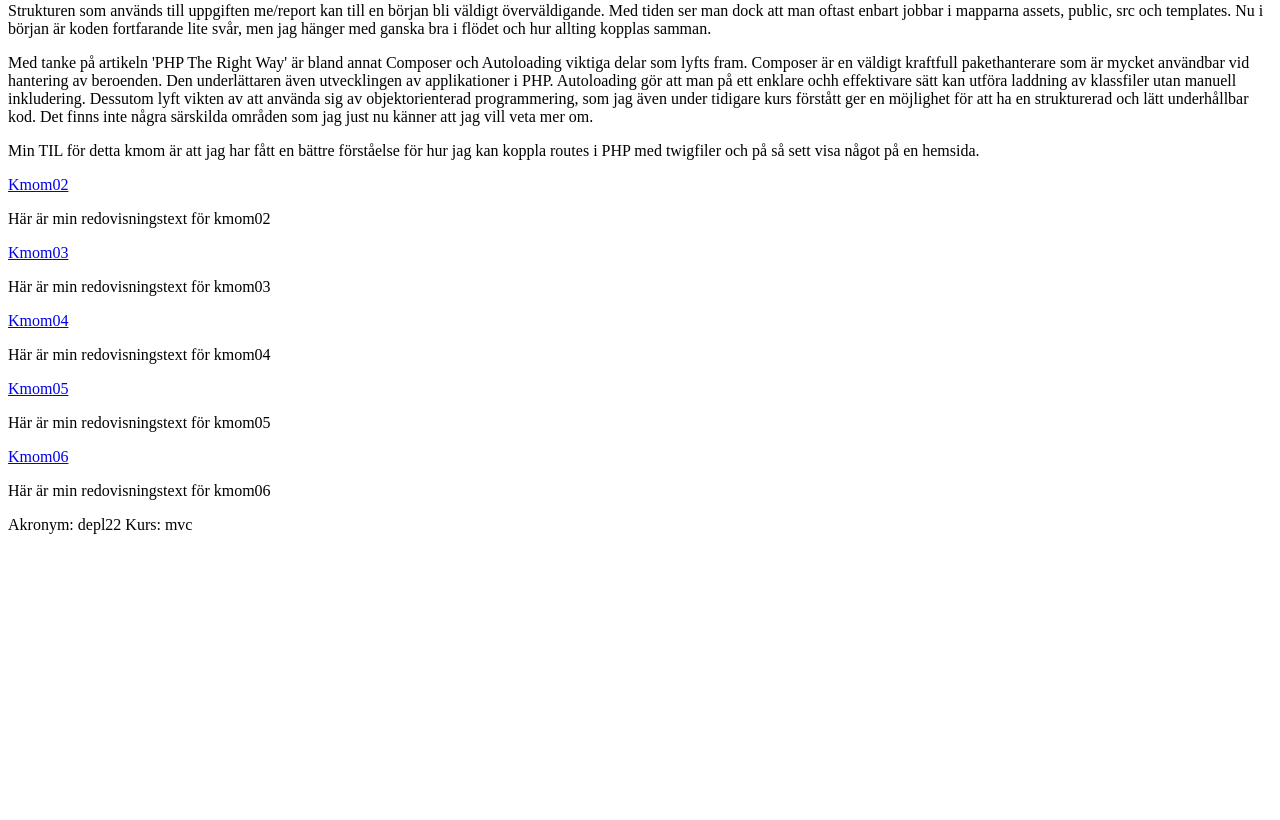
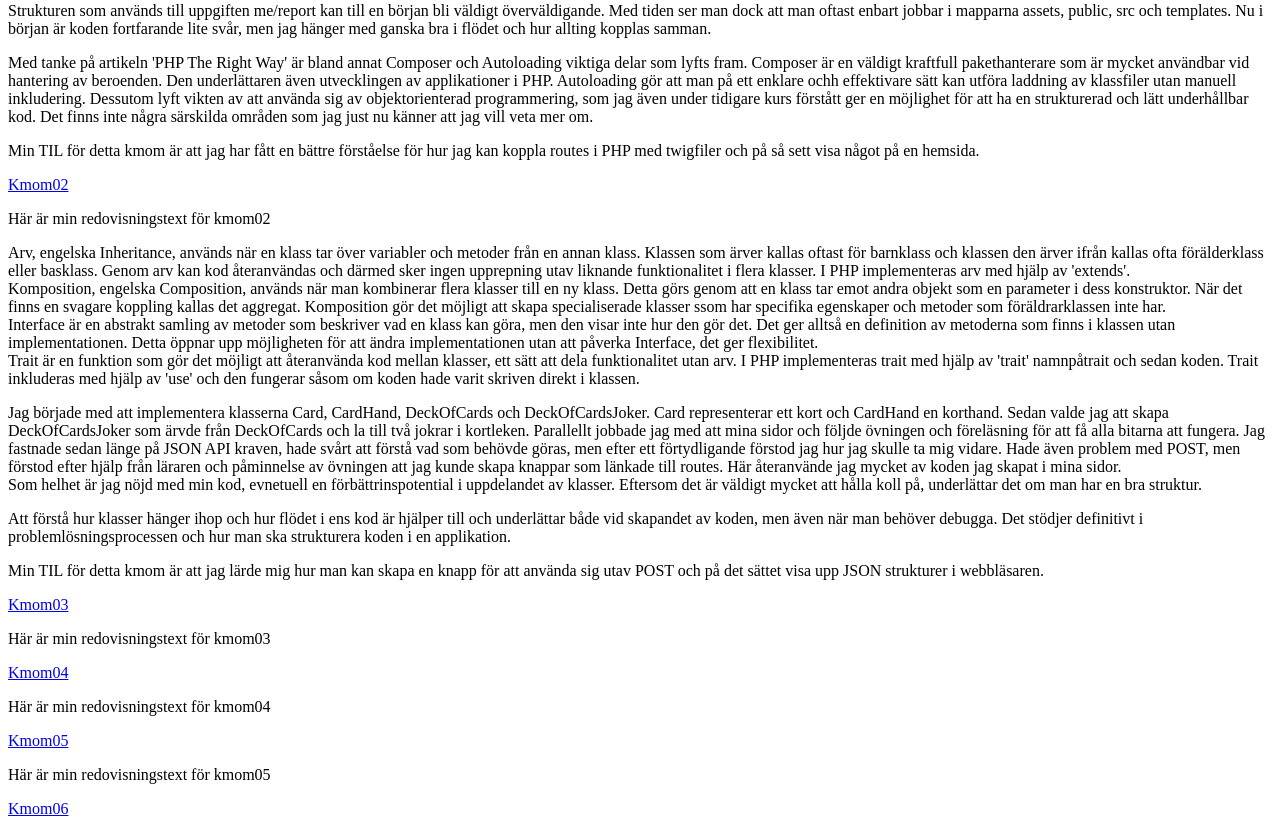
Before and after one commit to Despina-P/mvc-vt23, a Symfony app: template templates/report.html.twig in a window 1280 px wide. Shown: the part 534-1354 px from the top of the page. Before the commit the page ends 1068 px from the top, so only its background shows below. Run offline with Twig, Linux system fonts and the light colour scheme; the template is opened without the code that fills it, so the values that code supplies are empty; some libraries are stand-ins or nearby versions.

Commit message:
Added answers to report page kmom02

```diff
--- a/templates/report.html.twig
+++ b/templates/report.html.twig
@@ -49,6 +49,47 @@
 
     <div id="kmom02">
         <p>Här är min redovisningstext för kmom02</p>
+
+        <p>
+            Arv, engelska Inheritance, används när en klass tar över variabler och metoder från en annan klass.
+            Klassen som ärver kallas oftast för barnklass och klassen den ärver ifrån kallas ofta förälderklass eller basklass.
+            Genom arv kan kod återanvändas och därmed sker ingen upprepning utav liknande funktionalitet i flera klasser.
+            I PHP implementeras arv med hjälp av 'extends'.
+            <br>
+            Komposition, engelska Composition, används när man kombinerar flera klasser till en ny klass.
+            Detta görs genom att en klass tar emot andra objekt som en parameter i dess konstruktor.
+            När det finns en svagare koppling kallas det aggregat.
+            Komposition gör det möjligt att skapa specialiserade klasser ssom har specifika egenskaper och metoder som föräldrarklassen inte har.
+            <br>
+            Interface är en abstrakt samling av metoder som beskriver vad en klass kan göra, men den visar inte hur den gör det.
+            Det ger alltså en definition av metoderna som finns i klassen utan implementationen.
+            Detta öppnar upp möjligheten för att ändra implementationen utan att påverka Interface, det ger flexibilitet.
+            <br>
+            Trait är en funktion som gör det möjligt att återanvända kod mellan klasser, ett sätt att dela funktionalitet utan arv.
+            I PHP implementeras trait med hjälp av 'trait' namnpåtrait och sedan koden.
+            Trait inkluderas med hjälp av 'use' och den fungerar såsom om koden hade varit skriven direkt i klassen.
+        </p>
+
+        <p>
+            Jag började med att implementera klasserna Card, CardHand, DeckOfCards och DeckOfCardsJoker.
+            Card representerar ett kort och CardHand en korthand. Sedan valde jag att skapa DeckOfCardsJoker som ärvde från DeckOfCards och la till två jokrar i kortleken.
+            Parallellt jobbade jag med att mina sidor och följde övningen och föreläsning för att få alla bitarna att fungera.
+            Jag fastnade sedan länge på JSON API kraven, hade svårt att förstå vad som behövde göras, men efter ett förtydligande förstod jag hur jag skulle ta mig vidare.
+            Hade även problem med POST, men förstod efter hjälp från läraren och påminnelse av övningen att jag kunde skapa knappar som länkade till routes.
+            Här återanvände jag mycket av koden jag skapat i mina sidor.
+            <br>
+            Som helhet är jag nöjd med min kod, evnetuell en förbättrinspotential i uppdelandet av klasser.
+            Eftersom det är väldigt mycket att hålla koll på, underlättar det om man har en bra struktur.
+        </p>
+
+        <p>
+            Att förstå hur klasser hänger ihop och hur flödet i ens kod är hjälper till och underlättar både vid skapandet av koden, men även när man behöver debugga.
+            Det stödjer definitivt i problemlösningsprocessen och hur man ska strukturera koden i en applikation.
+        </p>
+
+        <p>
+            Min TIL för detta kmom är att jag lärde mig hur man kan skapa en knapp för att använda sig utav POST och på det sättet visa upp JSON strukturer i webbläsaren.
+        </p>
     </div>
 
     <a href="{{ path('report') }}#kmom03">Kmom03</a>
```
